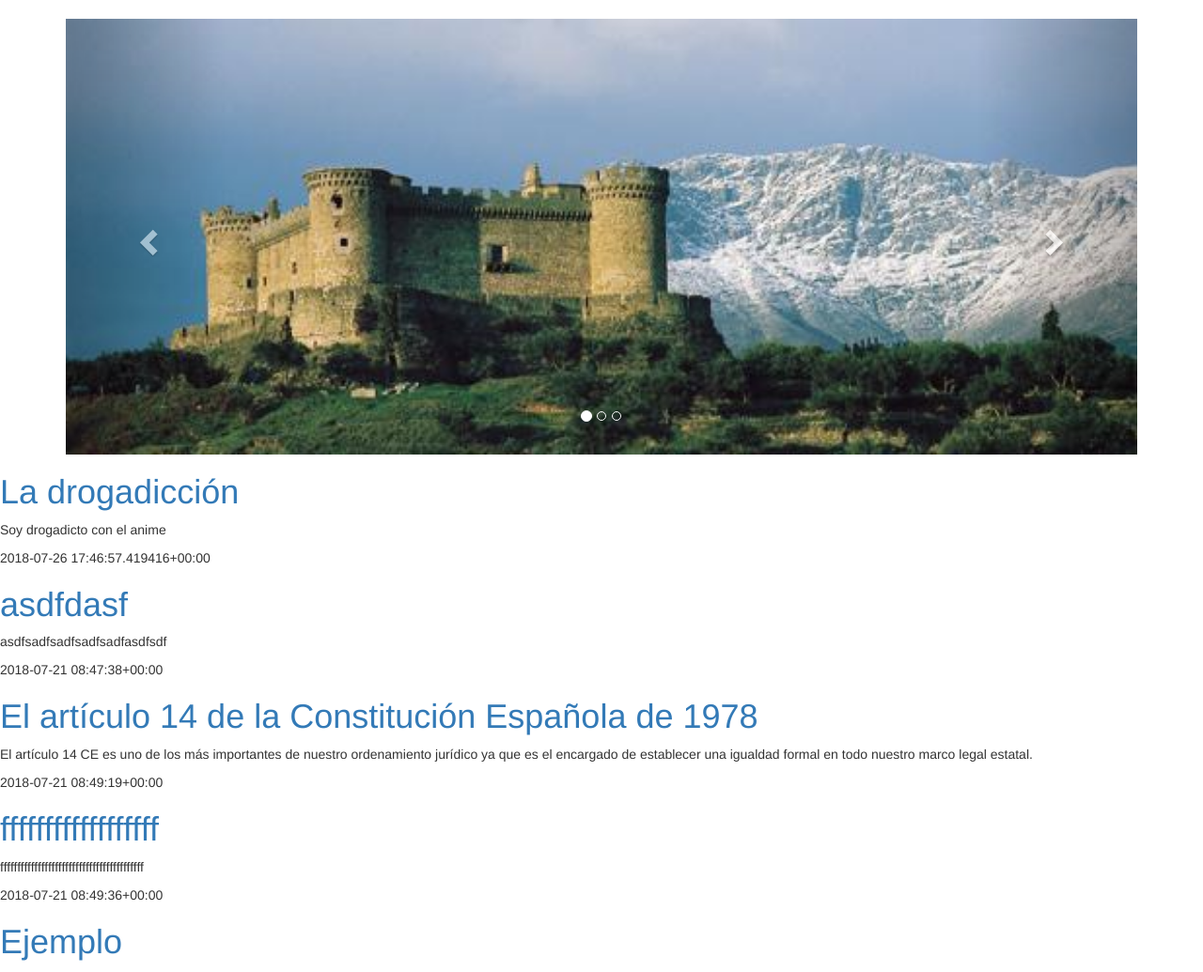
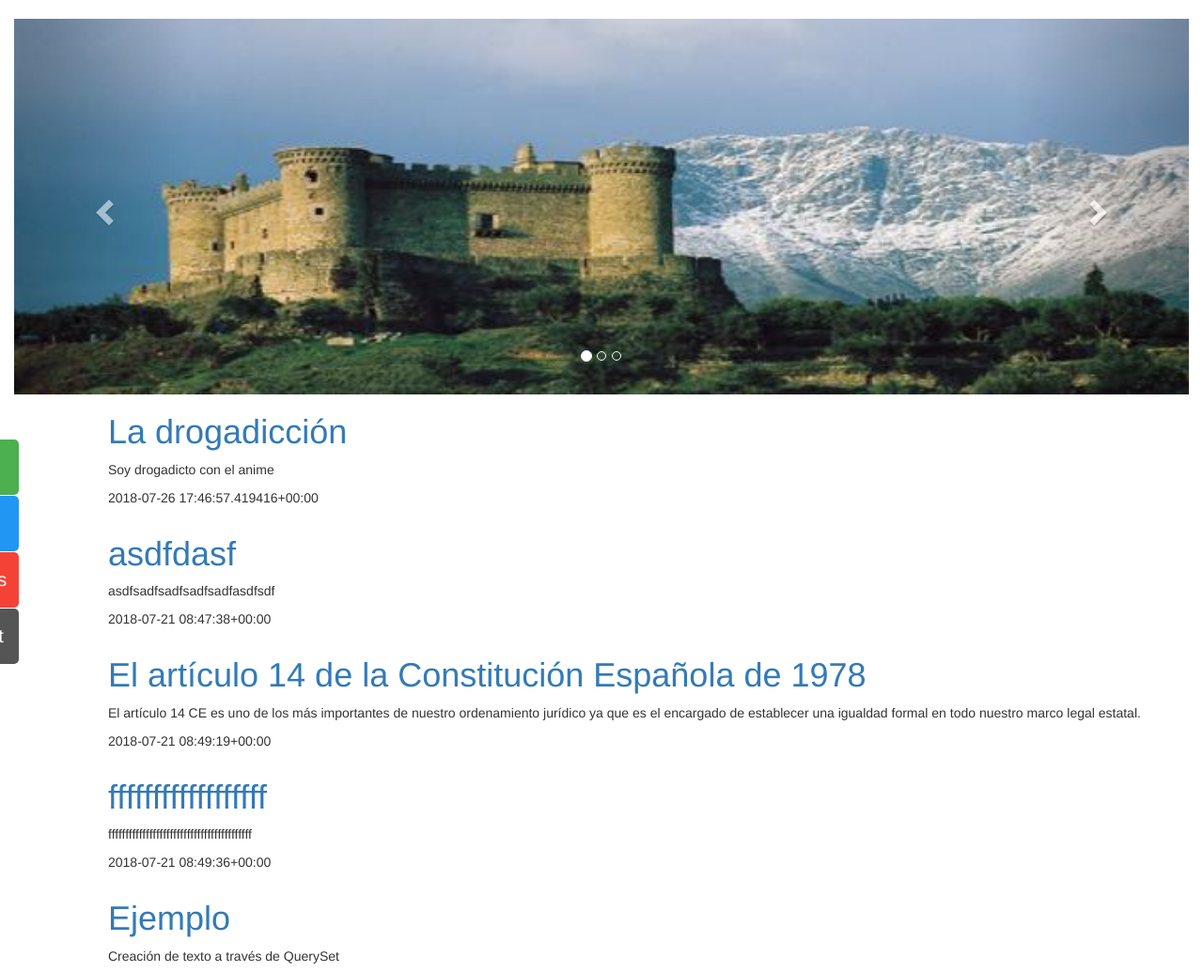
Before and after one commit to JonatanCS/my-first-blog, a Django app: page / in a window 1280 px wide. Shown: the part 52-1087 px from the top of the page at 94% size. Run offline with Django 3.2, Linux system fonts and the light colour scheme; data comes from the database, SQL or seed files in the repository; some libraries are stand-ins or nearby versions.

Commit message:
sidebar_css_update

```diff
--- a/blog/static/main.css
+++ b/blog/static/main.css
@@ -1,50 +1,53 @@
-/*.slider {
-	width: 600px;
-	overflow: hidden;
-	position: relative;
+/*** CAROUSEL ***/
+
+.imgnormalizada img {
+	width: auto;
+	height: 400px;
+	max-height: 400px;
+	}
+
+/*** POST_LIST ***/
+
+div#post_list {
+	margin-left: 100px;
+	margin-right: 100px;
 }
 
-.slider .controls ul {
-   padding: 0px;
-   text-align: center;
-   position: absolute;
-   bottom: 1em;
-   margin: 0px;
-   width: 100%;
-   z-index: 5;
+/*** SIDEBAR ***/
+
+	#mySidenav a {
+    position: absolute;
+    left: -80px;
+    transition: 0.3s;
+    padding: 15px;
+    width: 100px;
+    text-decoration: none;
+    font-size: 20px;
+    color: white;
+		border-radius: 0 5px 5px 0;
+		margin-top: 500px;
 }
 
-
-.slider .controls li {
-	list-style-type: none;
-	background-color: #444;
-	width: 20px;
-	height: 20px;
-	border-radius: 50%;
-	box-shadow: 0px 0px 5px rgba(0,0,0,0.4);
-	margin-right: 5px;
-	display: inline-block;
-	cursor: pointer;
+#mySidenav a:hover {
+    left: 0;
 }
 
-
-.slider .controls li.active {
-   background-color: rgb(50,50,150);
+#about {
+    top: 20px;
+    background-color: #4CAF50;
 }
 
-.slider .container {
-	white-space: nowrap;
-	position: relative;
-	transition: all 0.3s;
-	left: 0px;
+#blog {
+    top: 80px;
+    background-color: #2196F3;
 }
 
-.slider .container *{
-	white-space: normal;
+#projects {
+    top: 140px;
+    background-color: #f44336;
 }
 
-.slider  img {
-	width: 100%;
-	display: inline-block;
-	margin-right: -4px;
-}*/
+#contact {
+    top: 200px;
+    background-color: #555
+}
--- a/blog/templates/blog/carousel.html
+++ b/blog/templates/blog/carousel.html
@@ -2,7 +2,7 @@
 
 {% block content %}
 
-<div class="container">
+<div class="container-fluid">
   <div id="myCarousel" class="carousel slide" data-ride="carousel">
     <!-- Indicators -->
     <ol class="carousel-indicators">
@@ -13,15 +13,15 @@
 
     <!-- Wrapper for slides -->
     <div class="carousel-inner">
-      <div class="item active">
+      <div class="item imgnormalizada active">
         <img src="{% static '../../static/media/castillo_avila.jpg' %}" alt="castillo_avila" style="width:100%;">
       </div>
 
-      <div class="item">
+      <div class="item imgnormalizada">
         <img src="{% static '../../static/media/gran_via.jpg' %}" alt="gran_via" style="width:100%;">
       </div>
 
-      <div class="item">
+      <div class="item imgnormalizada">
         <img src="{% static '../../static/media/valldemossa.jpg' %}" alt="valldemossa" style="width:100%;">
       </div>
     </div>
--- a/blog/templates/blog/post_list.html
+++ b/blog/templates/blog/post_list.html
@@ -5,8 +5,9 @@
 
    {% include 'blog/carousel.html' %}
 
+   {% include 'blog/sidebar.html' %}
    {% for post in posts %}
-    <div>
+    <div id="post_list" class="container">
         <h1><a href="{% url 'post_detail' pk=post.pk %}">{{post.title}}</a></h1>
         <p>{{post.text}}</p>
         <p>{{post.published_date|linebreaksbr}}</p>
--- /dev/null
+++ b/blog/templates/blog/sidebar.html
@@ -0,0 +1,10 @@
+{% extends 'blog/base.html' %}
+
+{%  block content %}
+<div id="mySidenav" class="sidenav">
+    <a href="#" id="about">About</a>
+    <a href="#" id="blog">Blog</a>
+    <a href="#" id="projects">Projects</a>
+    <a href="#" id="contact">Contact</a>
+</div>
+{% endblock %}
```
Also changed, not shown: blog/static/js/main.js (deleted, +0 -96 lines).
